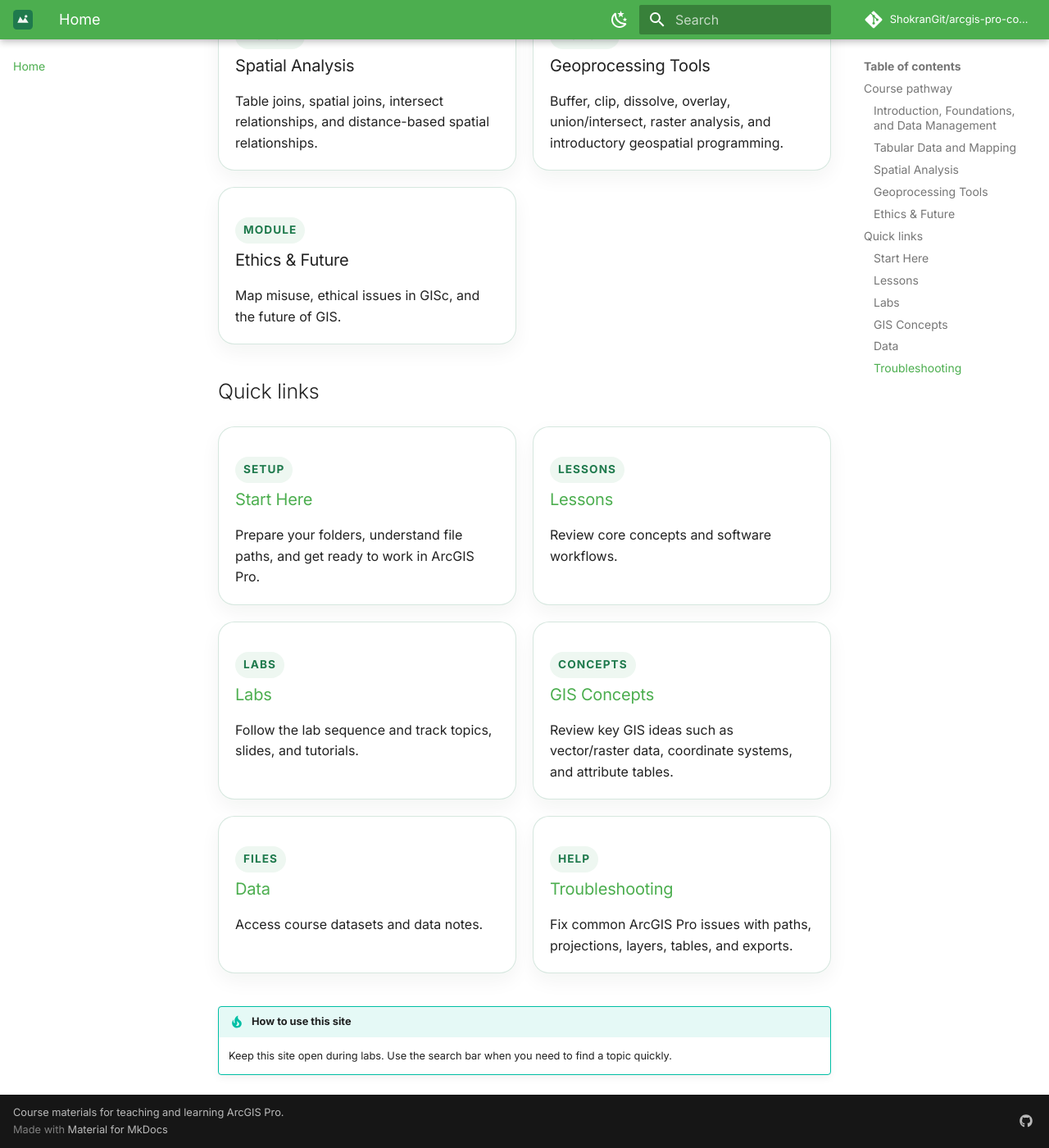
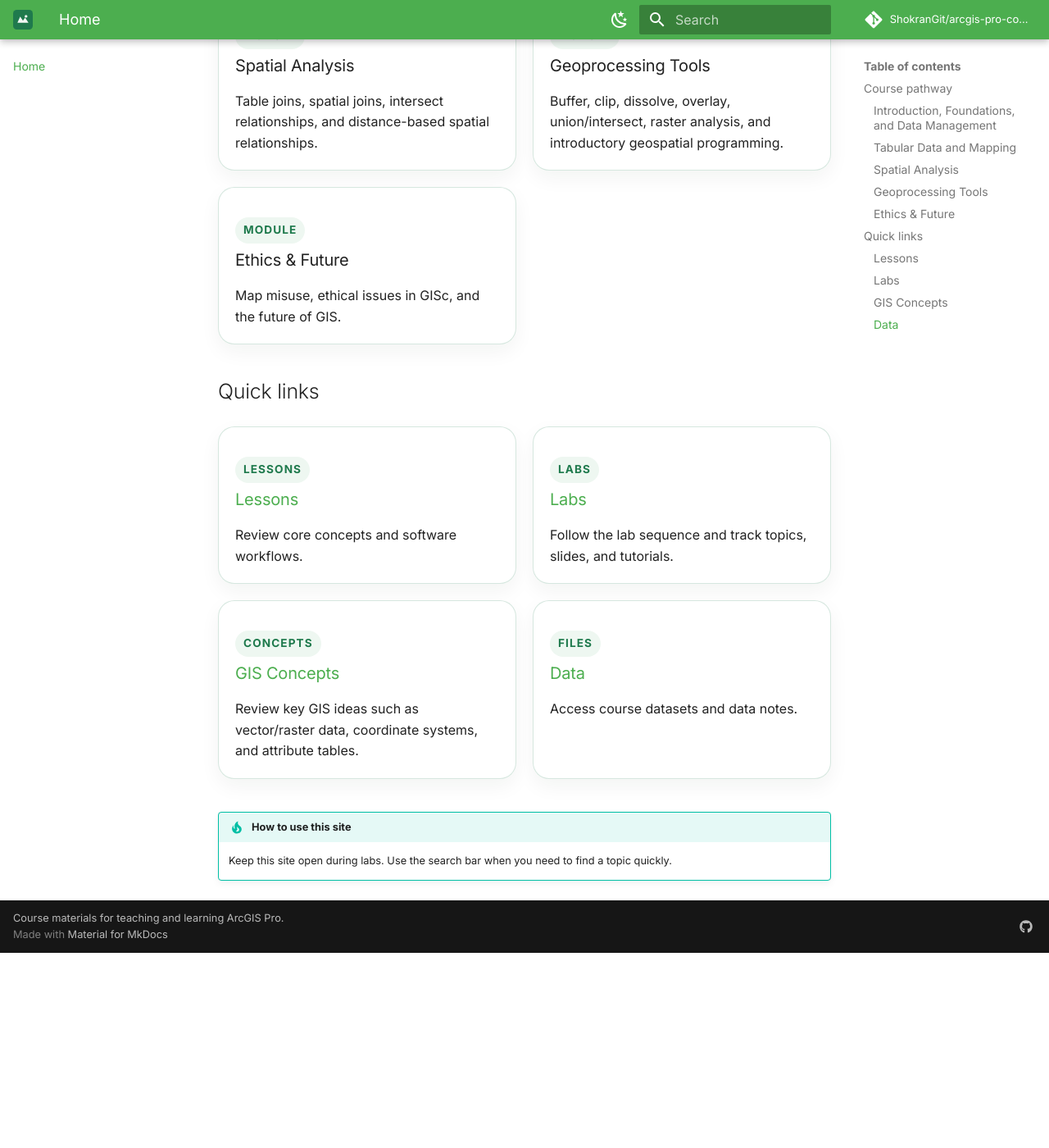
Before and after one commit to ShokranGit/arcgis-pro-course, an MkDocs documentation site: the page built from docs/index.md, in a window 1280 px wide and 1400 px high, scrolled down 1159 px. Shown: the whole window at 82% size. Built offline with MkDocs 1.6.1 and Material for MkDocs 9.7.7, drawn with Linux system fonts in a browser that asks for light colours; comment, search, counter and statistics services are not loaded; after the commit the page ends 2321 px from its top, so only the background shows below that.

Commit message:
Drop Start Here button and removed-page cards

```diff
--- a/docs/index.md
+++ b/docs/index.md
@@ -11,8 +11,7 @@ title: Home
 A practical learning hub for building GIS skills with ArcGIS Pro. This site organizes tutorials, labs, datasets, troubleshooting notes, and core GIS concepts so students can move from software basics to independent spatial analysis.
 
 <div class="button-row" markdown>
-[Start Here](start-here.md){ .primary }
-[Browse Lessons](lessons/index.md){ .secondary }
+[Browse Lessons](lessons/index.md){ .primary }
 [Go to Labs](labs/index.md){ .secondary }
 </div>
 
@@ -66,13 +65,6 @@ Map misuse, ethical issues in GISc, and the future of GIS.
 <div class="card-grid" markdown>
 
 <div class="course-card" markdown>
-<span class="tag">Setup</span>
-
-### [Start Here](start-here.md)
-Prepare your folders, understand file paths, and get ready to work in ArcGIS Pro.
-</div>
-
-<div class="course-card" markdown>
 <span class="tag">Lessons</span>
 
 ### [Lessons](lessons/index.md)
@@ -100,13 +92,6 @@ Review key GIS ideas such as vector/raster data, coordinate systems, and attribu
 Access course datasets and data notes.
 </div>
 
-<div class="course-card" markdown>
-<span class="tag">Help</span>
-
-### [Troubleshooting](troubleshooting.md)
-Fix common ArcGIS Pro issues with paths, projections, layers, tables, and exports.
-</div>
-
 </div>
 
 !!! tip "How to use this site"
```
